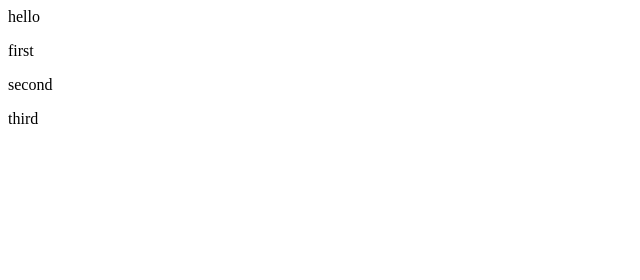
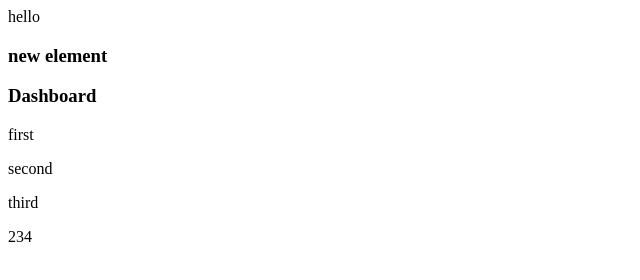
Before and after one commit to Bucklan/js_test, a plain HTML site: page jst.html in a window 1280 px wide. Shown: the whole page, without its empty margins (0-640 px from the left). Drawn offline with Linux system fonts and the light colour scheme.

Commit message:
"Add Dashboard section and improve HTML formatting"
In this commit, a new section called Dashboard was added to the HTML body including an h3 tag. Moreover, unnecessary whitespace in the contents of the p tags has been removed to improve the HTML formatting. The JavaScript part of code has been extended with operations to create, append, and prepend new HTML elements to the body. Two methods, dashboard.after() and dashboard.before(), have been added to modify the position of created elements.

```diff
--- a/jst.html
+++ b/jst.html
@@ -8,11 +8,15 @@
 </head>
 
 <body>
+
 <div>hello</div>
+<div class="dashboard">
+    <h3>Dashboard</h3>
+</div>
 <div class="class_name" id="id_number">
-    <p class="first">               first</p>
+    <p class="first"> first</p>
     <p class="second">second</p>
-    <p class="third">       third    </p>
+    <p class="third"> third </p>
 </div>
 
 
@@ -33,13 +37,26 @@
     test2.classList.add('qwe') //add  class
     test2.classList.remove('first') //add  class
     test2.classList.toggle('first') //add class if, don't have else remove
-    test2.classList.replace('first','second') // replaced
+    test2.classList.replace('first', 'second') // replaced
 
 
     let issetClass = test2.classList.contains('second') //search class if, have true else false to type boolean
 
+let dashboard = document.querySelector('.dashboard');
+    console.log(test2.attributes)
+    let h3 = document.createElement('h3'); //create new tag
 
-    console.log()
+    let body = document.body;
+    // body.appendChild(h3); //add element to body to end
+    body.appendChild(h3); //add element to body to end
+    body.prepend( h3); //add element to body to begin
+    body.append('234'); //add element to body in text
+    h3.textContent = 'new element';
+    console.log(h3)
+
+    dashboard.after(h3) // add h3 after dashboard
+    dashboard.before(h3) // add h3 after dashboard
+
 
 </script>
 </body>
```
